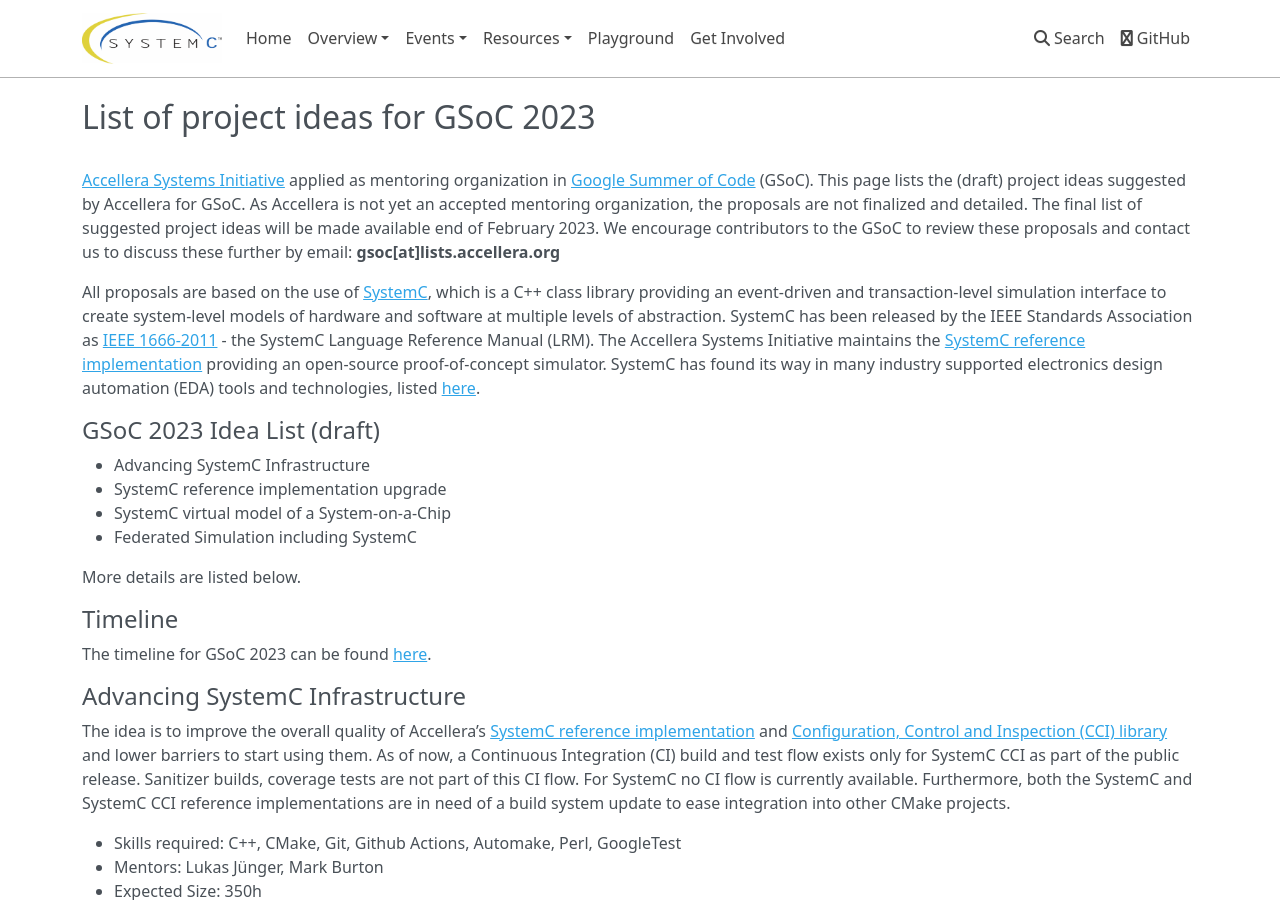
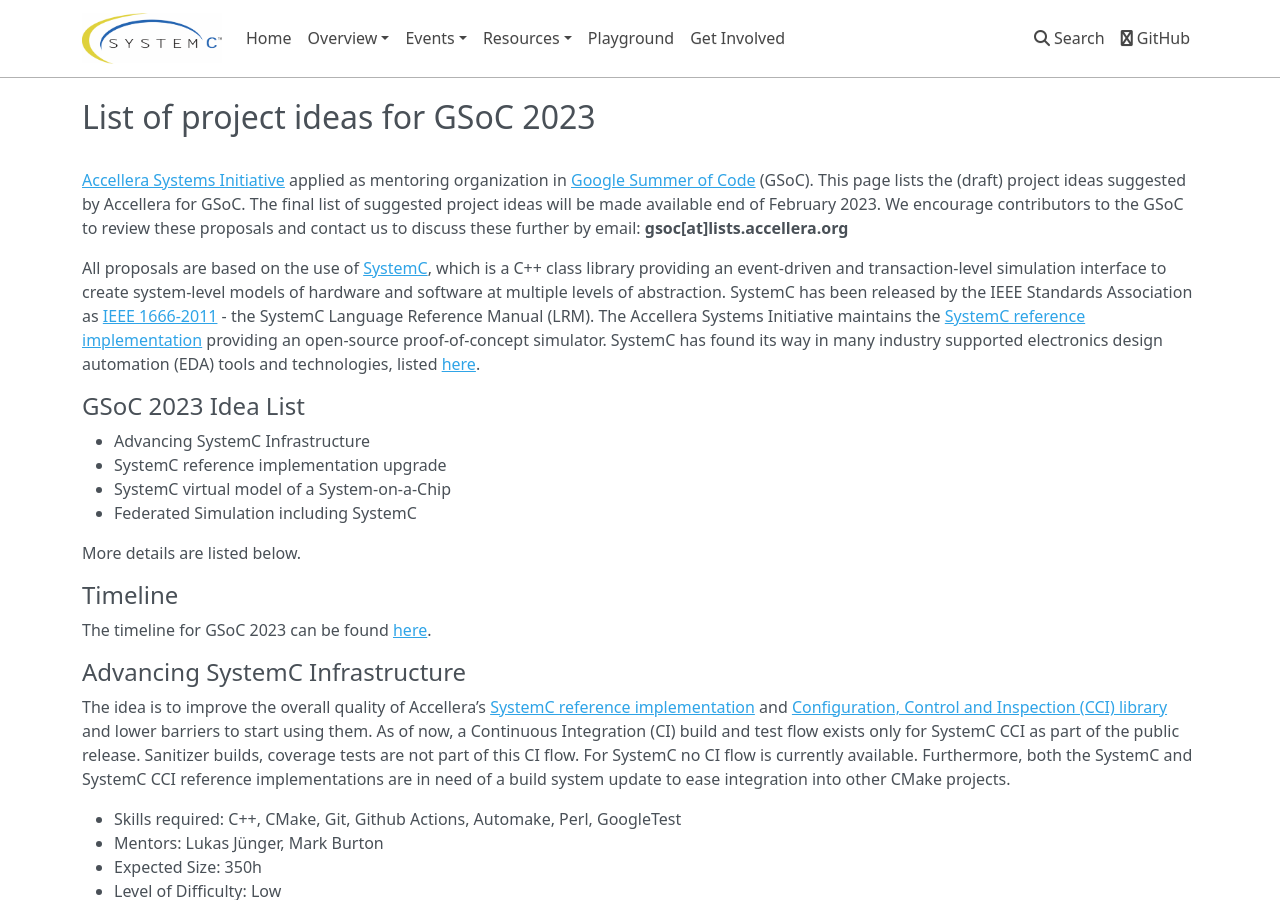
Before and after one commit to accellera-official/systemc.org, an MkDocs documentation site: the page built from docs/gsoc2023.md, in a window 1280 px wide and 900 px high. Built offline with MkDocs 1.6.1, drawn with Linux system fonts in a browser that asks for light colours; nearby versions of some CDN libraries.

Commit message:
gsoc update
Signed-off-by: Martin Barnasconi <martin.barnasconi@nxp.com>

```diff
--- a/docs/gsoc2023.md
+++ b/docs/gsoc2023.md
@@ -1,11 +1,11 @@
 toc: false
 # List of project ideas for GSoC 2023
 <br>
-[Accellera Systems Initiative][1] applied as mentoring organization in [Google Summer of Code][2] (GSoC). This page lists the (draft) project ideas suggested by Accellera for GSoC. As Accellera is not yet an accepted mentoring organization, the proposals are not finalized and detailed. The final list of suggested project ideas will be made available end of February 2023.  We encourage contributors to the GSoC to review these proposals and contact us to discuss these further by email: **gsoc[at]lists.accellera.org**
+[Accellera Systems Initiative][1] applied as mentoring organization in [Google Summer of Code][2] (GSoC). This page lists the (draft) project ideas suggested by Accellera for GSoC. The final list of suggested project ideas will be made available end of February 2023.  We encourage contributors to the GSoC to review these proposals and contact us to discuss these further by email: **gsoc[at]lists.accellera.org**
 
 All proposals are based on the use of [SystemC][3], which is a C++ class library providing an event-driven and transaction-level simulation interface to create system-level models of hardware and software at multiple levels of abstraction. SystemC has been released by the IEEE Standards Association as [IEEE 1666-2011][4] - the SystemC Language Reference Manual (LRM). The Accellera Systems Initiative maintains the [SystemC reference implementation][5] providing an open-source proof-of-concept simulator. SystemC has found its way in many industry supported electronics design automation (EDA) tools and technologies, listed [here][12].
 
-## GSoC 2023 Idea List (draft)
+## GSoC 2023 Idea List
 
  * Advancing SystemC Infrastructure
  * SystemC reference implementation upgrade
```
